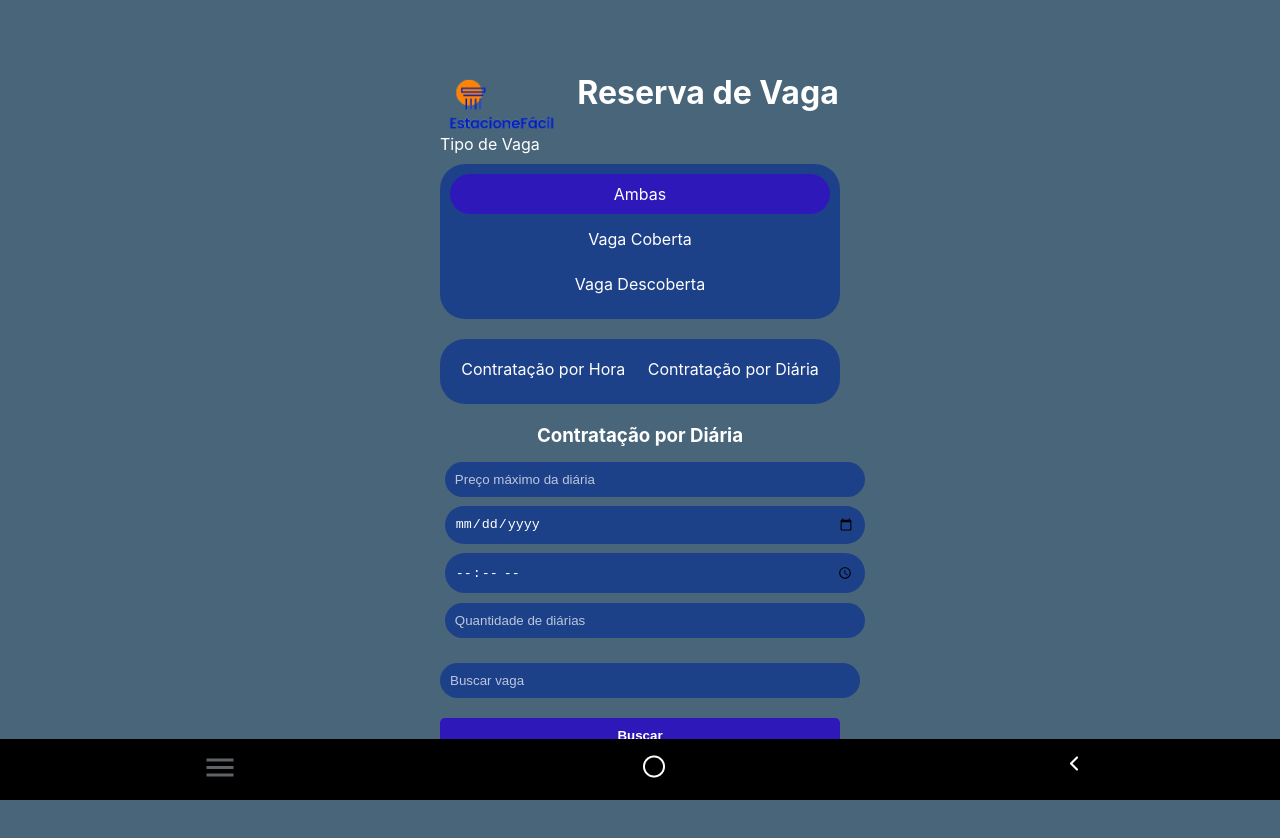
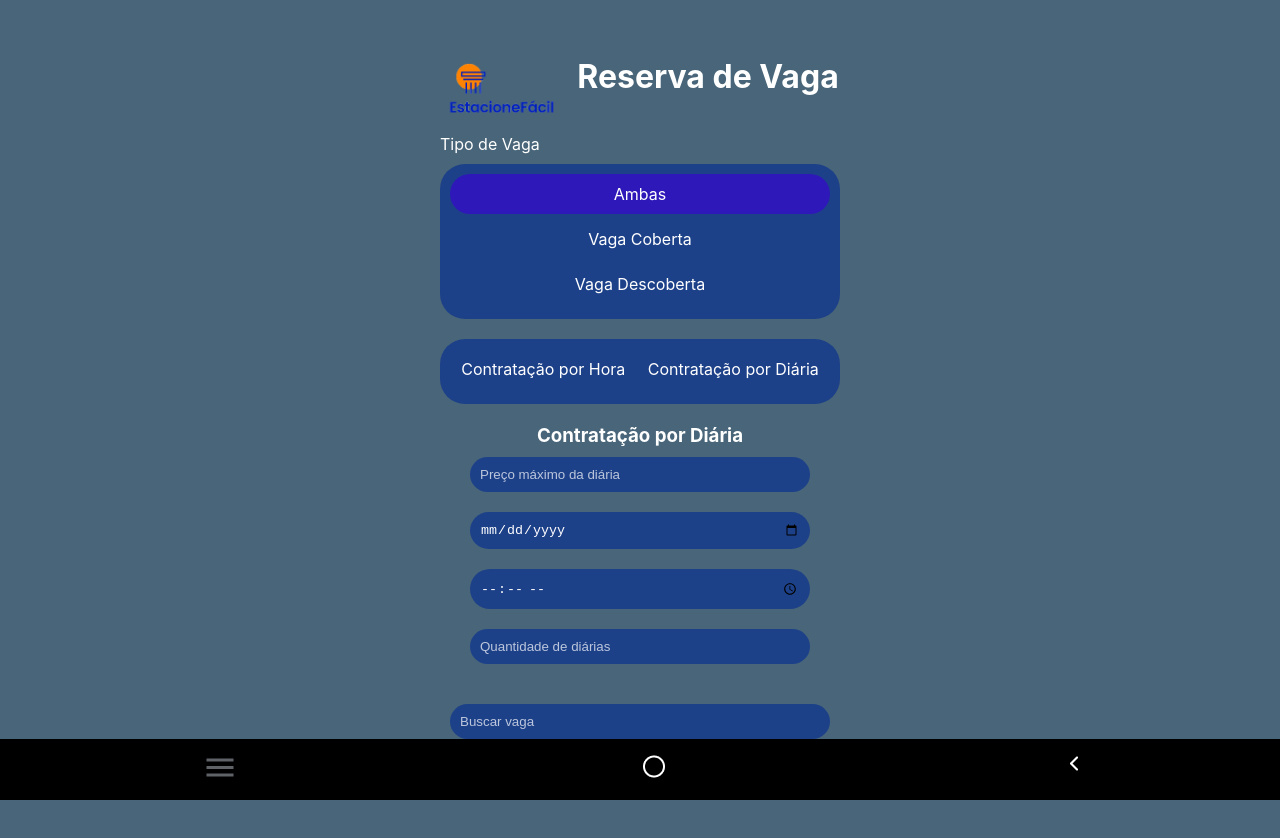
Before and after one commit to viniciusrad/estacione-facil-front, a React (Create React App) app: page /vagas/reservar in a window 1280 px wide. Both pictures are taken after a click on the label "Contratação por Diária". Shown: the top 838 px of the page. Before the commit the page ends 800 px from the top, so only its background shows below. Built offline with nearby package versions, Linux system fonts and the light colour scheme.

Commit message:
fix - ajustes de layout

```diff
--- a/src/index.css
+++ b/src/index.css
@@ -10,6 +10,8 @@ body {
   height: 100%;
   background-color: #486579 !important;
 
+  padding-bottom: 50px;
+
 }
 
 code {
--- a/src/pages/vagas/reserva-vaga.js
+++ b/src/pages/vagas/reserva-vaga.js
@@ -16,13 +16,6 @@ import {
     BuscarButton,
 } from '../../components/StyledComponents';
 
-// Nota: Os seguintes componentes não foram encontrados no arquivo StyledComponents:
-// - RadioContainer
-// - RadioInput
-// - RadioLabel
-
-
-
 
 const ReservaVaga = () => {
     const [tipoVaga, setTipoVaga] = useState('ambas');
@@ -39,8 +32,8 @@ const ReservaVaga = () => {
 
     return (
         <Container style={{ minHeight: '800px' }}>
+            <LogoDiv text="Reserva de Vaga" />
             <form action="">
-                <LogoDiv text="Reserva de Vaga" />
                 <label style={stylePersonal.label}>Tipo de Vaga</label>
                 <RadioContainer>
                     <RadioInput
@@ -92,27 +85,23 @@ const ReservaVaga = () => {
                     <FormGroup>
                         <h3>Contratação por Hora</h3>
                         <Input
-                            style={{ margin: '0.3rem' }}
                             placeholder="Preço por hora"
                             value={precoHora}
                             onChange={(e) => setPrecoHora(e.target.value)}
                         />
                         <Input
-                            style={{ margin: '0.3rem' }}
                             type="time"
                             placeholder="Hora de chegada"
                             value={horaChegadaHora}
                             onChange={(e) => setHoraChegadaHora(e.target.value)}
                         />
                         <Input
-                            style={{ margin: '0.3rem' }}
                             type="time"
                             placeholder="Hora de saída"
                             value={horaSaidaHora}
                             onChange={(e) => setHoraSaidaHora(e.target.value)}
                         />
                         <Input
-                            style={{ margin: '0.3rem' }}
                             type="date"
                             placeholder="Dia"
                             value={diaHora}
@@ -124,27 +113,27 @@ const ReservaVaga = () => {
                     <FormGroup>
                         <h3>Contratação por Diária</h3>
                         <Input
-                            style={{ margin: '0.3rem' }}
+                            style={{ maxWidth: '80%' }}
                             placeholder="Preço máximo da diária"
                             value={precoDiaria}
                             onChange={(e) => setPrecoDiaria(e.target.value)}
                         />
                         <Input
-                            style={{ margin: '0.3rem' }}
+                            style={{ maxWidth: '80%' }}
                             type="date"
                             placeholder="Dia"
                             value={diaDiaria}
                             onChange={(e) => setDiaDiaria(e.target.value)}
                         />
                         <Input
-                            style={{ margin: '0.3rem' }}
+                            style={{ maxWidth: '80%' }}
                             type="time"
                             placeholder="Hora de chegada"
                             value={horaChegadaDiaria}
                             onChange={(e) => setHoraChegadaDiaria(e.target.value)}
                         />
                         <Input
-                            style={{ margin: '0.3rem' }}
+                            style={{ maxWidth: '80%' }}
                             placeholder="Quantidade de diárias"
                             value={quantidadeDiarias}
                             onChange={(e) => setQuantidadeDiarias(e.target.value)}
@@ -154,6 +143,8 @@ const ReservaVaga = () => {
                 <Input
                     placeholder="Buscar vaga"
                     value={buscarVaga}
+                    style={{ maxWidth: '90%' }}
+
                     onChange={(e) => setBuscarVaga(e.target.value)}
                 />
                 <BuscarButton className='btn-buscar'>Buscar</BuscarButton>
```
